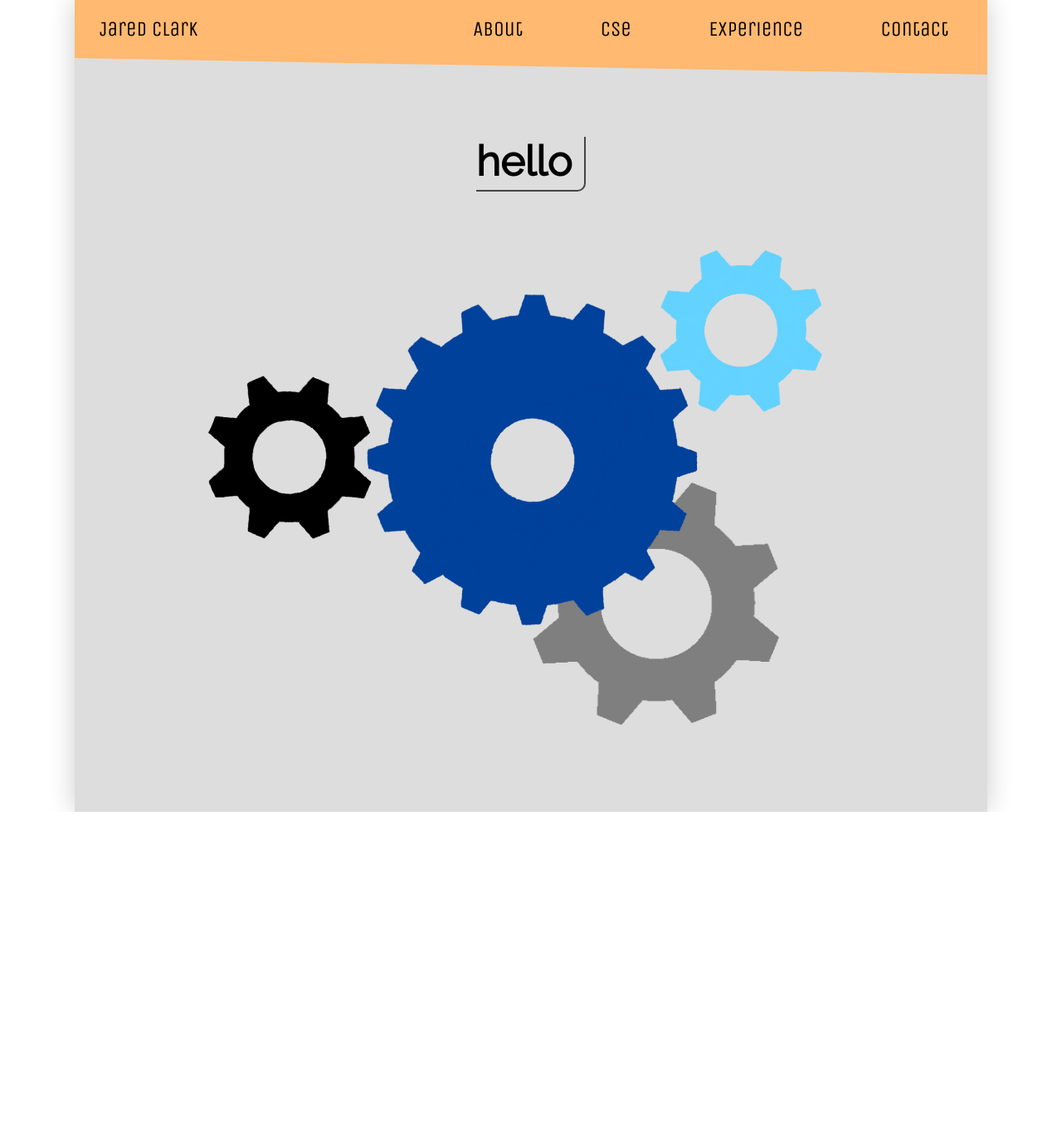
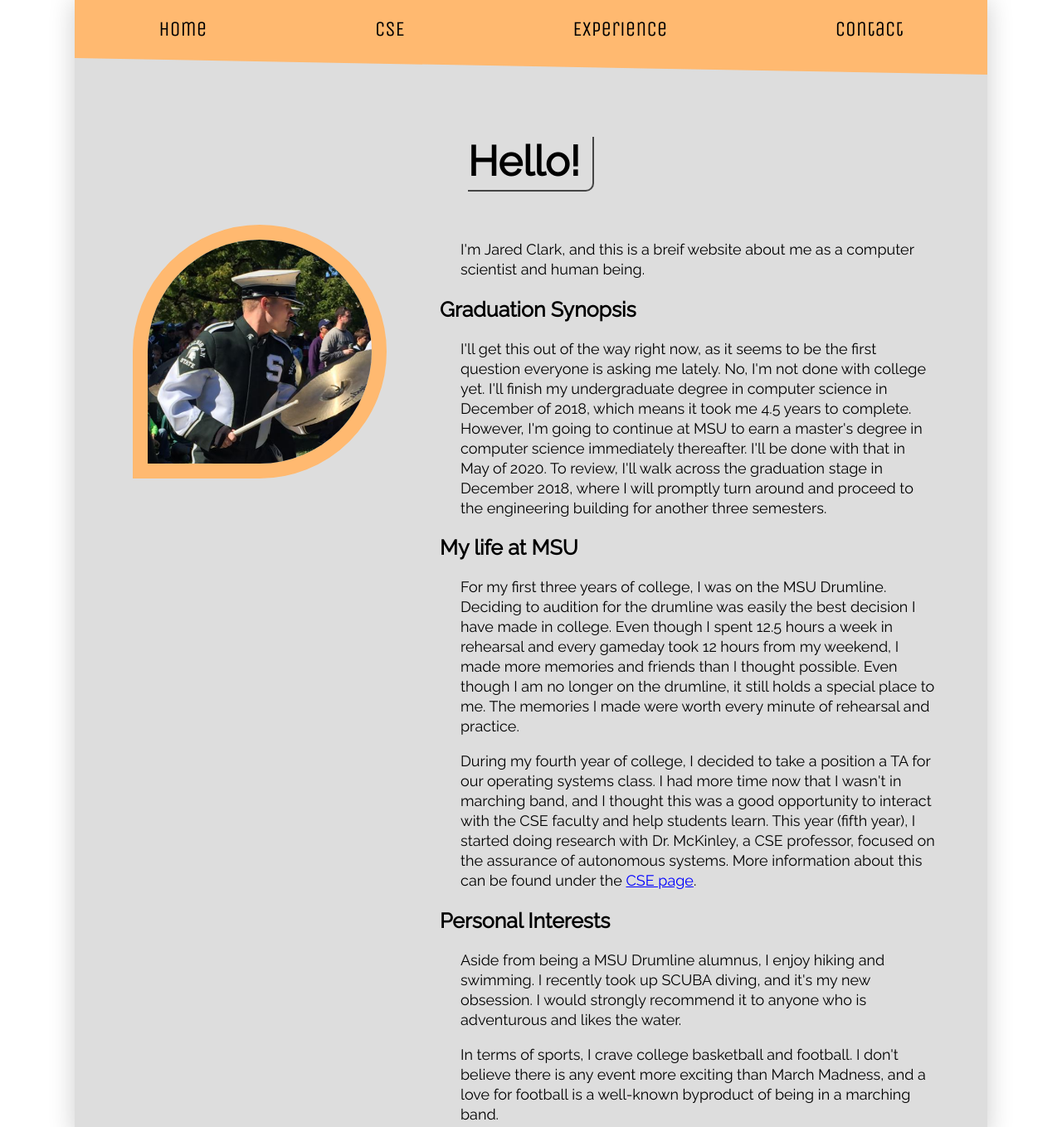
Before and after one commit to clarkr28/clarkr28.github.io, a plain HTML site: page index.html in a window 1280 px wide. Shown: the top 1359 px of the page at 83% size. Before the commit the page ends 979 px from the top, so only its background shows below. Drawn offline with nearby package versions, Linux system fonts and the light colour scheme.

Commit message:
removed rotating gear homepage, updated nav bar to reflect that, and updated content on the new homepage (used to be the About page).  The CSE and Experience pages still need to be updated.

```diff
--- a/css/screen.css
+++ b/css/screen.css
@@ -102,6 +102,11 @@ h2 {
   text-align: center;
 }
 
+.normal {
+  color: blue;
+  text-decoration: underline;
+}
+
 #fade-in {
   display: none;
 }
--- a/index.html
+++ b/index.html
@@ -3,13 +3,13 @@
     <head>
         <meta charset="utf-8">
         <meta http-equiv="x-ua-compatible" content="ie=edge">
-        <title>Jared Clark</title>
+        <title>Jared Clark - About</title>
         <meta name="description" content="">
         <meta name="viewport" content="width=device-width, initial-scale=1">
 
         <!-- External link (relative) to your main stylesheet -->
         <link rel="stylesheet" href="css/screen.css">
-        <link rel="stylesheet" href="css/gears.css">
+        <link rel="stylesheet" href="css/about.css">
 
         <!-- links to fonts -->
         <link href="https://fonts.googleapis.com/css?family=Unica+One" rel="stylesheet">
@@ -19,23 +19,50 @@
     <body>
       <div class="content">
         <nav>
-          <p class="nav-element-home"><a href="index.html">Jared Clark</a></p>
-          <p class="nav-element"><a href="about.html">About</a></p>
-          <p class="nav-element"><a href="cse.html">cse</a></p>
+          <p class="nav-element"><a href="index.html">Home</a></p>
+          <p class="nav-element"><a href="cse.html">CSE</a></p>
           <p class="nav-element"><a href="experience.html">Experience</a></p>
           <p class="nav-element"><a href="contact.html">Contact</a></p>
         </nav>
         <div class="nav-angle"></div>
 
-        <h1>hello</h1>
+        <h1>Hello!</h1>
 
-        <div class="gear-display">
-          <img id="big-blue-gear" src="images/big_gear_blue.png" alt="Big Gear" />
-          <img id="small-light-blue-gear" src="images/small_gear_light_blue.png"
-            alt="Small Gear"/>
-          <img id="small-black-gear" src="images/small_gear_black.png" alt="Small Gear">
-          <img id="small-grey-gear" src="images/small_gear_grey.png" alt="Small Gear">
+        <div class="two-column-flexbox">
+          <div class="element-left">
+            <img class="cymbal-picture" src="images/ride.PNG" alt="Playing cymbals"/>
+          </div>
+          <div class="element-right">
+            <p class="indented-paragraph">
+              I'm Jared Clark, and this is a breif website about me as a computer scientist and human being.
+            </p>
+            <h2>Graduation Synopsis</h2>
+            <p class="indented-paragraph">
+              I'll get this out of the way right now, as it seems to be the first question everyone is asking me lately.  No, I'm not done with college yet.  I'll finish my undergraduate degree in computer science in December of 2018, which means it took me 4.5 years to complete.  However, I'm going to continue at MSU to earn a master's degree in computer science immediately thereafter.  I'll be done with that in May of 2020.  To review, I'll walk across the graduation stage in December 2018, where I will promptly turn around and proceed to the engineering building for another three semesters.
+            </p>
+            <h2>My life at MSU</h2>
+            <p class="indented-paragraph">
+              For my first three years of college, I was on the MSU Drumline.  Deciding to audition for the drumline
+              was easily the best decision I have made in college.  Even though I spent 12.5 hours a week
+              in rehearsal and every gameday took 12 hours from my weekend, I made more memories
+              and friends than I thought possible.  Even though I am no longer on the drumline,
+              it still holds a special place to me.  The memories I made were worth every minute of rehearsal
+              and practice.
+            </p>
+            <p class="indented-paragraph">
+              During my fourth year of college, I decided to take a position a TA for our operating systems class.  I had more time now that I wasn't in marching band, and I thought this was a good opportunity to interact with the CSE faculty and help students learn.  This year (fifth year), I started doing research with Dr. McKinley, a CSE professor, focused on the assurance of autonomous systems.  More information about this can be found under the <a class="normal" href="cse.html">CSE page</a>.
+            </p>
+            <h2>Personal Interests</h2>
+            <p class="indented-paragraph">
+              Aside from being a MSU Drumline alumnus, I enjoy hiking and swimming.  I
+              recently took up SCUBA diving, and it's my new obsession.  I would strongly recommend it to anyone who is adventurous and likes the water.
+            </p>
+            <p class="indented-paragraph">
+	            In terms of sports, I crave college basketball and football.  I don't believe there is any event more exciting than March Madness, and a love for football is a well-known byproduct of being in a marching band.
+            </p>
+          </div>
         </div>
+        <div class="bottom"></div>
       </div>
     </body>
 </html>
```
Also changed, not shown: about.html (deleted, +0 -68 lines), contact.html (+2 -3 lines), cse.html (+2 -3 lines), experience.html (+2 -3 lines), 1 other file.
